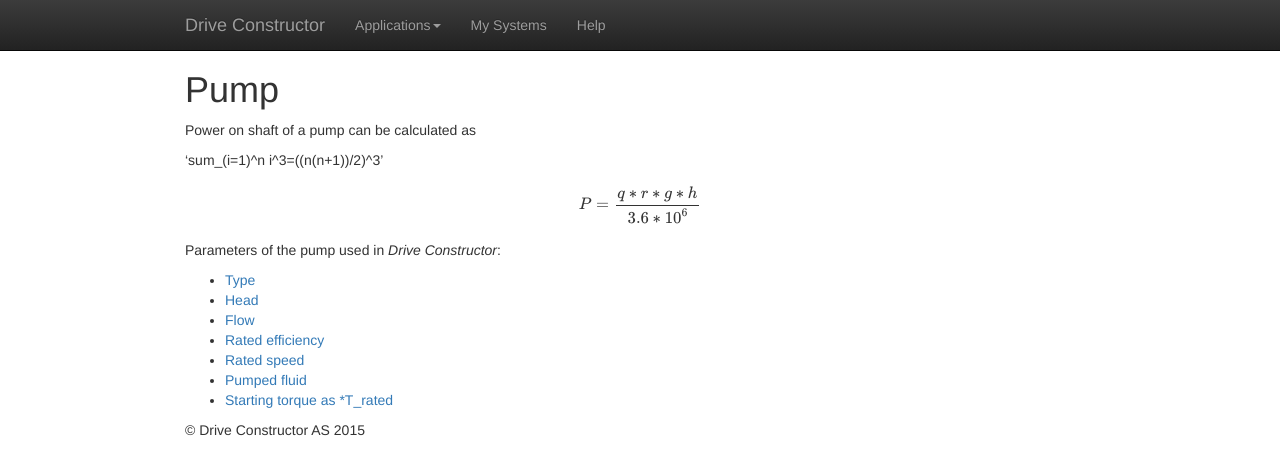
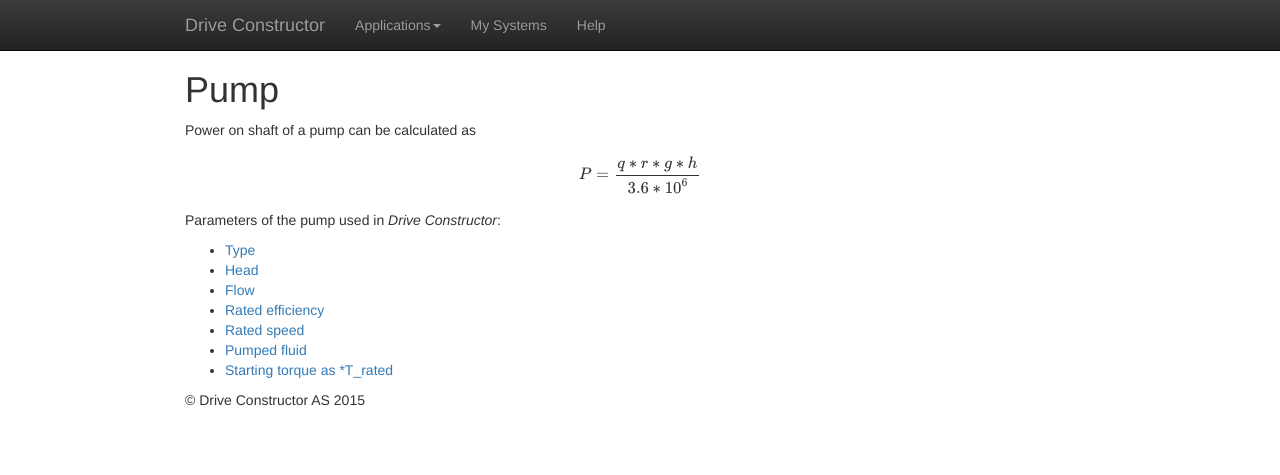
Before and after one commit to Alexey1Gavrilov/drive-constructor-site, a Jekyll site: the page built from help/applications/pump/index.md, in a window 1280 px wide. Shown: the top 475 px of the page. Built offline with Jekyll 4.4.1, drawn with Linux system fonts in a browser that asks for light colours; formulas are drawn with MathJax 3.

Commit message:
Update index.md

```diff
--- a/help/applications/pump/index.md
+++ b/help/applications/pump/index.md
@@ -6,9 +6,6 @@
 # Pump
 
 Power on shaft of a pump can be calculated as
-
-'sum_(i=1)^n i^3=((n(n+1))/2)^3'
-
 
 $$
 	P = \frac{q*r*g*h}{3.6*10^6}
```
